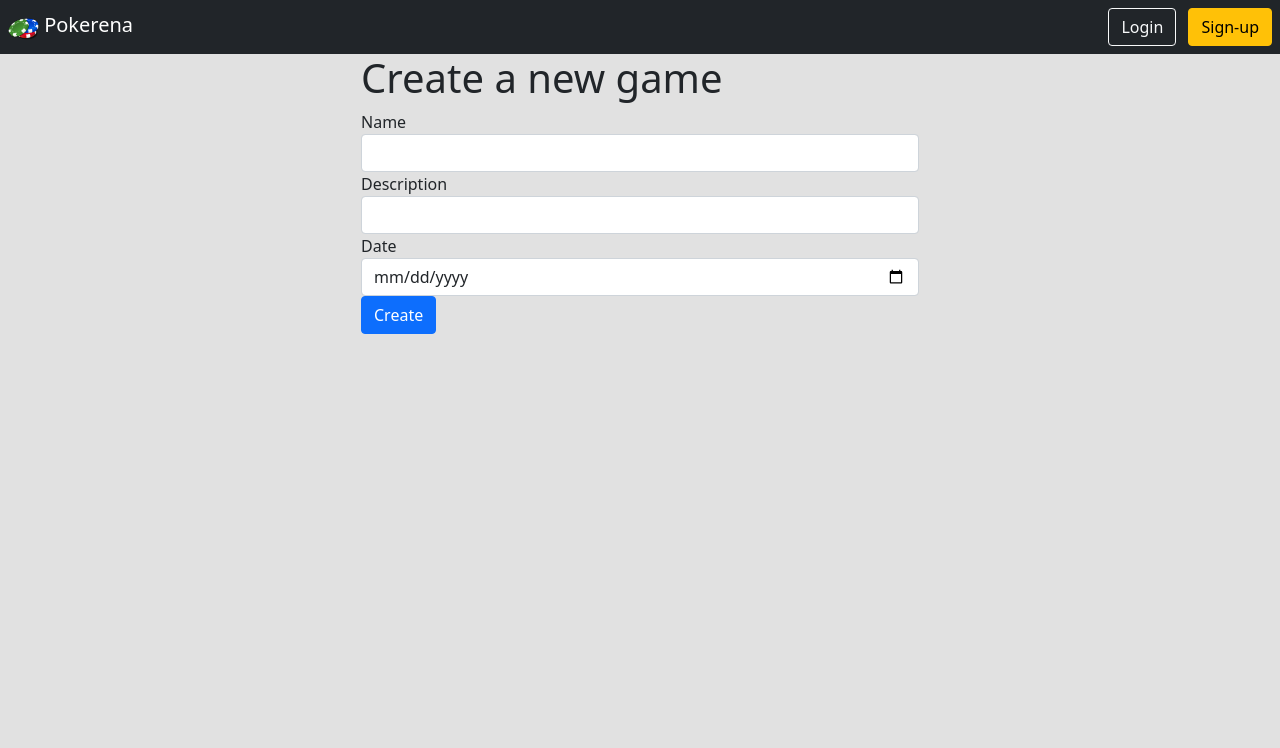
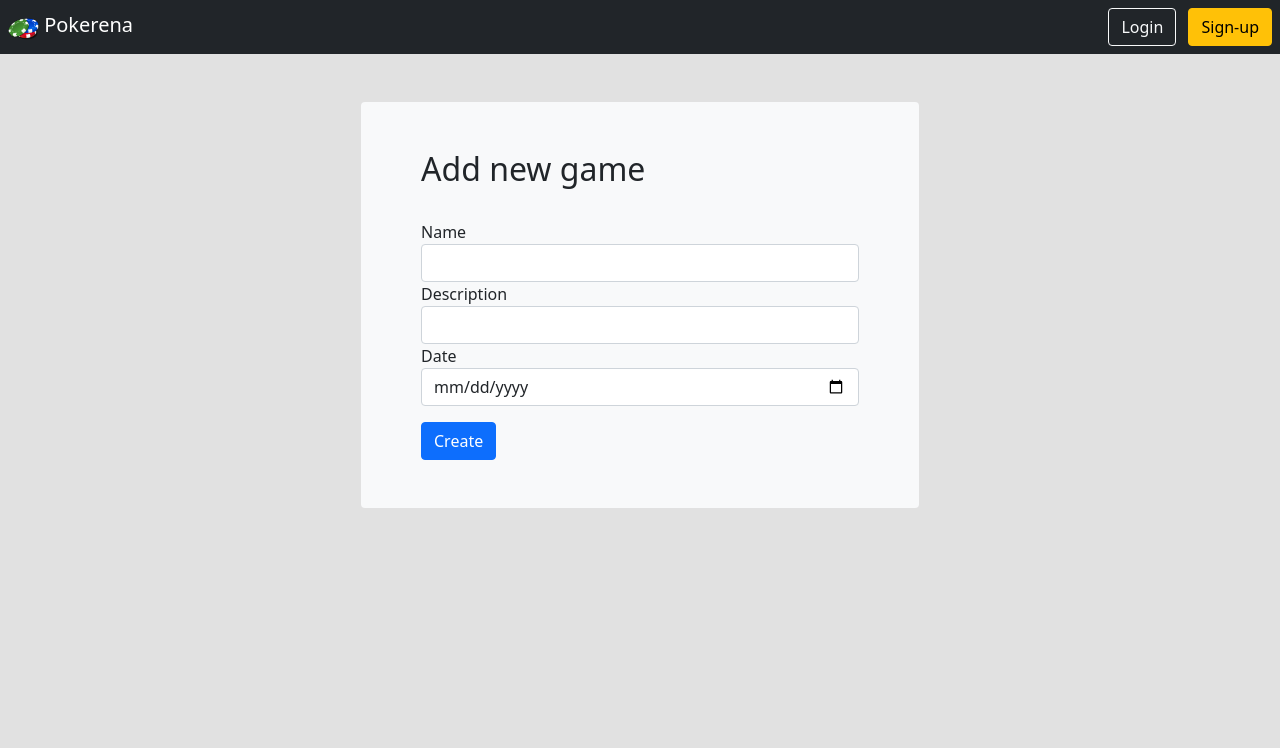
Before and after one commit to hersonoliveira/pokerena, a Flask app: page /add_game in a window 1280 px wide. Shown: the top 748 px of the page. Run offline with Flask 2, Linux system fonts and the light colour scheme.

Commit message:
Refactor game ui, work on commit to db

```diff
--- a/pokerena/games/routes.py
+++ b/pokerena/games/routes.py
@@ -1,10 +1,10 @@
 from datetime import datetime
 
-from flask import redirect, render_template, request, session, url_for
+from flask import redirect, render_template, request, session, url_for, current_app
 
 from . import games_blueprint
 from pokerena.models import Game
-
+from pokerena import db
 
 @games_blueprint.route("/")
 def index():
@@ -19,8 +19,12 @@ def add_game():
             description=request.form["description"],
             date=datetime.fromisoformat(request.form["date"])
         )
-        print(new_game)
-        # return redirect(url_for("games.list_games"))
+        # Commit to datadase
+        db.session.add(new_game)
+        db.session.commit()
+        current_app.logger.info(f"New game added: {new_game}")
+
+        return redirect(url_for("games.list_games"))
 
     return render_template("games/add_game.html")
 
--- a/pokerena/games/templates/games/add_game.html
+++ b/pokerena/games/templates/games/add_game.html
@@ -1,8 +1,8 @@
 {% extends "base.html" %}
 
 {% block content %}
-<div class="col-md-6 offset-md-3">
-    <h1>Create a new game</h1>
+<div class="row p-5 mt-5 bg-light col-md-6 offset-md-3 rounded">
+    <h2 class="pb-4">Add new game</h2>
     <form method="POST">
         <div class="form-group">
             <label for="gameName">Name</label>
@@ -12,7 +12,7 @@
             <label for="description">Description</label>
             <input type="text" id="description" name="description" class="form-control"/>
         </div>
-        <div class="form-group">
+        <div class="form-group pb-3">
             <label for="date">Date</label>
             <input type="date" id="date" name="date" class="form-control"/>
         </div>
```
Also changed, not shown: pokerena/models.py (+14 -2 lines).
